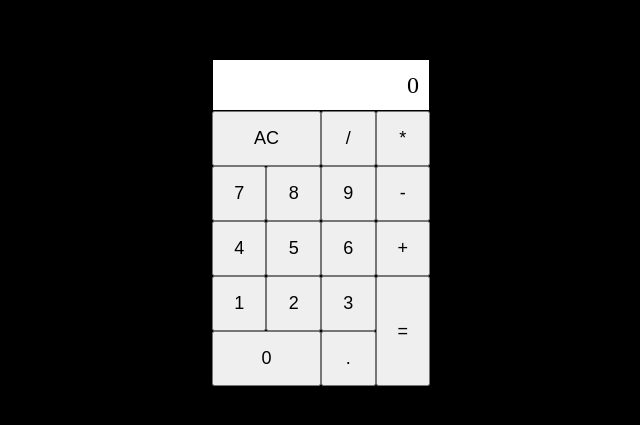
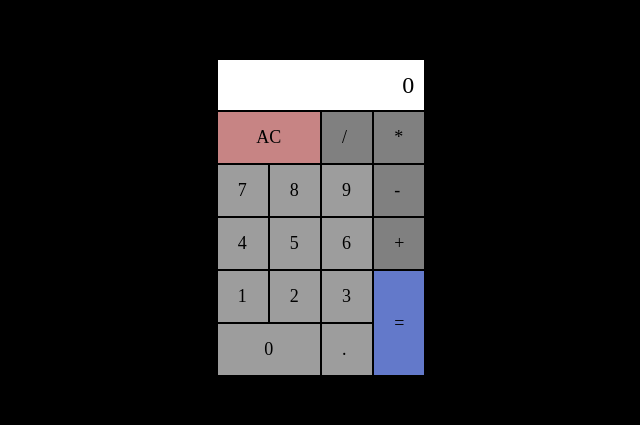
Before and after one commit to mati-fernandez/js-calculator, a React (Vite) app: page / in a window 1280 px wide. Shown: the part 149-574 px from the top of the page, without its empty margins (319-959 px from the left). Built offline with nearby package versions, Linux system fonts and the light colour scheme.

Commit message:
Adding style

```diff
--- a/src/App.css
+++ b/src/App.css
@@ -13,11 +13,6 @@ body {
   grid-template-columns: 1fr 1fr 1fr 1fr;
 }
 
-.calculator > *:not(#display) {
-  padding: 15px 20px;
-  font-size: large;
-}
-
 #display {
   padding-right: 10px;
   display: flex;
@@ -26,22 +21,59 @@ body {
   height: 50px;
   font-size: x-large;
   grid-column: 1 / -1;
-  background-color: #fff;
-  border: 1px solid black;
+  background-color: #ffffff;
+  border: 1px solid rgb(0, 0, 0);
+}
+
+.calculator > *:not(#display) {
+  padding: 15px 20px;
+  font-size: large;
+  border: 1px solid;
 }
 
 #clear {
+  display: flex;
+  justify-content: center;
+  flex-direction: column;
+  background-color: #c78484;
   text-align: center;
   grid-column: 1/3;
+  border: 1px solid;
+}
+#clear:hover {
+  background-color: #de9696;
+}
+
+.operator {
+  background-color: gray;
+}
+.operator:hover {
+  background-color: rgb(157, 157, 157);
+}
+
+.number {
+  background-color: #9d9d9d;
+}
+.number:hover {
+  background-color: #b3b3b3;
 }
 
 #equals {
+  display: flex;
+  justify-content: center;
+  background-color: rgb(99, 121, 202);
   grid-column: 4;
   grid-row: 5/7;
   display: flex;
   align-items: center;
+  border: 1px solid;
+}
+#equals:hover {
+  background-color: rgb(126, 147, 224);
 }
 
 #zero {
   grid-column: 1 / 3;
+  display: flex;
+  justify-content: center;
 }
--- a/src/App.jsx
+++ b/src/App.jsx
@@ -22,57 +22,57 @@ function App() {
         <div id="display" className="row">
           {display}
         </div>
-        <button onClick={handleClick} id="clear" className="row">
+        <div onClick={handleClick} id="clear" className="row">
           AC
-        </button>
-        <button onClick={handleClick} id="divide">
+        </div>
+        <div onClick={handleClick} id="divide" className="operator">
           /
-        </button>
-        <button onClick={handleClick} id="multiply">
+        </div>
+        <div onClick={handleClick} id="multiply" className="operator">
           *
-        </button>
-        <button onClick={handleClick} id="seven">
+        </div>
+        <div onClick={handleClick} id="seven" className="number">
           7
-        </button>
-        <button onClick={handleClick} id="eight">
+        </div>
+        <div onClick={handleClick} id="eight" className="number">
           8
-        </button>
-        <button onClick={handleClick} id="nine">
+        </div>
+        <div onClick={handleClick} id="nine" className="number">
           9
-        </button>
-        <button onClick={handleClick} id="subtract">
+        </div>
+        <div onClick={handleClick} id="subtract" className="operator">
           -
-        </button>
-        <button onClick={handleClick} id="four">
+        </div>
+        <div onClick={handleClick} id="four" className="number">
           4
-        </button>
-        <button onClick={handleClick} id="five">
+        </div>
+        <div onClick={handleClick} id="five" className="number">
           5
-        </button>
-        <button onClick={handleClick} id="six">
+        </div>
+        <div onClick={handleClick} id="six" className="number">
           6
-        </button>
-        <button onClick={handleClick} id="add">
+        </div>
+        <div onClick={handleClick} id="add" className="operator">
           +
-        </button>
-        <button onClick={handleClick} id="one">
+        </div>
+        <div onClick={handleClick} id="one" className="number">
           1
-        </button>
-        <button onClick={handleClick} id="two">
+        </div>
+        <div onClick={handleClick} id="two" className="number">
           2
-        </button>
-        <button onClick={handleClick} id="three">
+        </div>
+        <div onClick={handleClick} id="three" className="number">
           3
-        </button>
-        <button onClick={handleClick} id="equals">
+        </div>
+        <div onClick={handleClick} id="equals">
           =
-        </button>
-        <button onClick={handleClick} id="zero">
+        </div>
+        <div onClick={handleClick} id="zero" className="number">
           0
-        </button>
-        <button onClick={handleClick} id="decimal">
+        </div>
+        <div onClick={handleClick} id="decimal" className="number">
           .
-        </button>
+        </div>
       </div>
     </div>
   );
```
